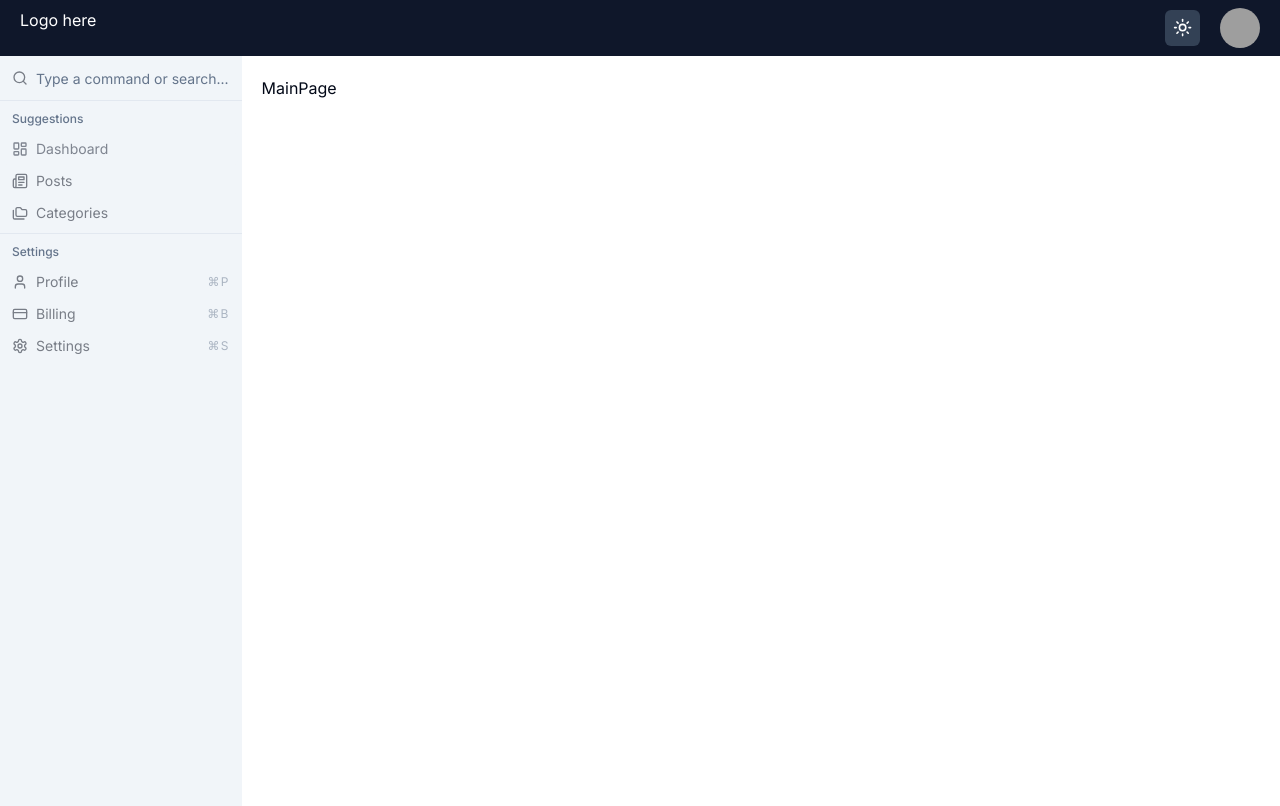
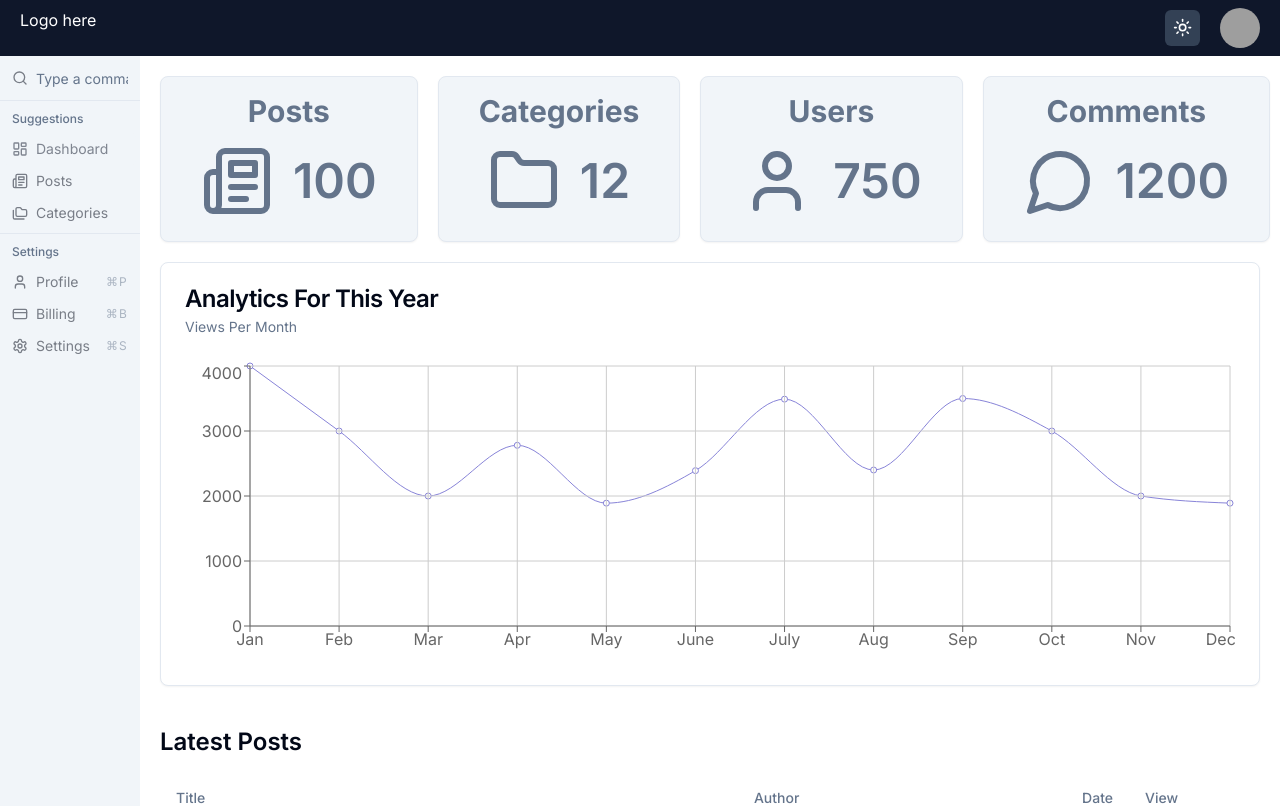
Before and after one commit to CAPELLAX02/admin-dashboard, a Next.js app: page / in a window 1280 px wide. Shown: the top 806 px of the page. Built offline with nearby package versions, Linux system fonts and the light colour scheme; grey boxes are pictures that could not be loaded.

Commit message:
Main Page finished.

```diff
--- a/app/(main)/page.tsx
+++ b/app/(main)/page.tsx
@@ -1,7 +1,37 @@
-import React from 'react';
+import DashboardCard from '@/components/dashboard/DashboardCard';
+import PostsTable from '@/components/posts/PostsTable';
+import AnalyticsChart from '@/components/dashboard/AnalyticsChart';
+import { Folder, MessageCircle, Newspaper, User } from 'lucide-react';
 
 const MainPage = () => {
-  return <div>MainPage</div>;
+  return (
+    <>
+      <div className='flex flex-col md:flex-row justify-between gap-5 mb-5'>
+        <DashboardCard
+          title='Posts'
+          count={100}
+          icon={<Newspaper className='text-slate-500' size={72} />}
+        />
+        <DashboardCard
+          title='Categories'
+          count={12}
+          icon={<Folder className='text-slate-500' size={72} />}
+        />
+        <DashboardCard
+          title='Users'
+          count={750}
+          icon={<User className='text-slate-500' size={72} />}
+        />
+        <DashboardCard
+          title='Comments'
+          count={1200}
+          icon={<MessageCircle className='text-slate-500' size={72} />}
+        />
+      </div>
+      <AnalyticsChart />
+      <PostsTable title='Latest Posts' limit={5} />
+    </>
+  );
 };
 
 export default MainPage;
```
